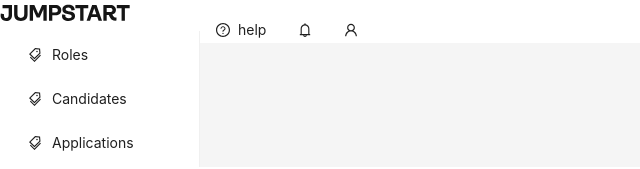
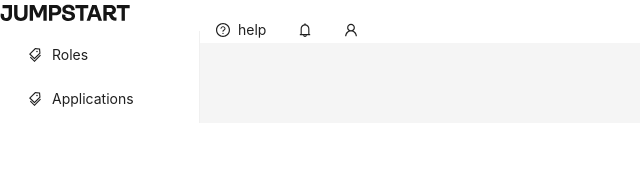
Before and after one commit to henrypgill/jumpstart-case-study, a Next.js app: page / in a window 1280 px wide. Shown: the top 169 px of the page, without its empty margins (0-640 px from the left). Built offline with nearby package versions, Linux system fonts and the light colour scheme.

Commit message:
removed candidates page from menu

```diff
--- a/src/app/menu.tsx
+++ b/src/app/menu.tsx
@@ -1,13 +1,11 @@
 "use client";
 import {
-    BranchesOutlined,
-    PictureOutlined,
-    TagsOutlined,
+    TagsOutlined
 } from "@ant-design/icons";
 import type { MenuProps } from "antd";
 import { Menu } from "antd";
+import { useRouter } from "next/navigation";
 import { useState } from "react";
-import { useRouter } from "next/navigation";
 
 type MenuItem = Required<MenuProps>["items"][number];
 
@@ -29,12 +27,12 @@
             icon: <TagsOutlined />,
             onClick: () => router.push("/roles"),
         },
-        {
-            label: "Candidates",
-            key: "candidates",
-            icon: <TagsOutlined />,
-            onClick: () => router.push("/candidates"),
-        },
+        // {
+        //     label: "Candidates",
+        //     key: "candidates",
+        //     icon: <TagsOutlined />,
+        //     onClick: () => router.push("/candidates"),
+        // },
         {
             label: "Applications",
             key: "applications",
```
